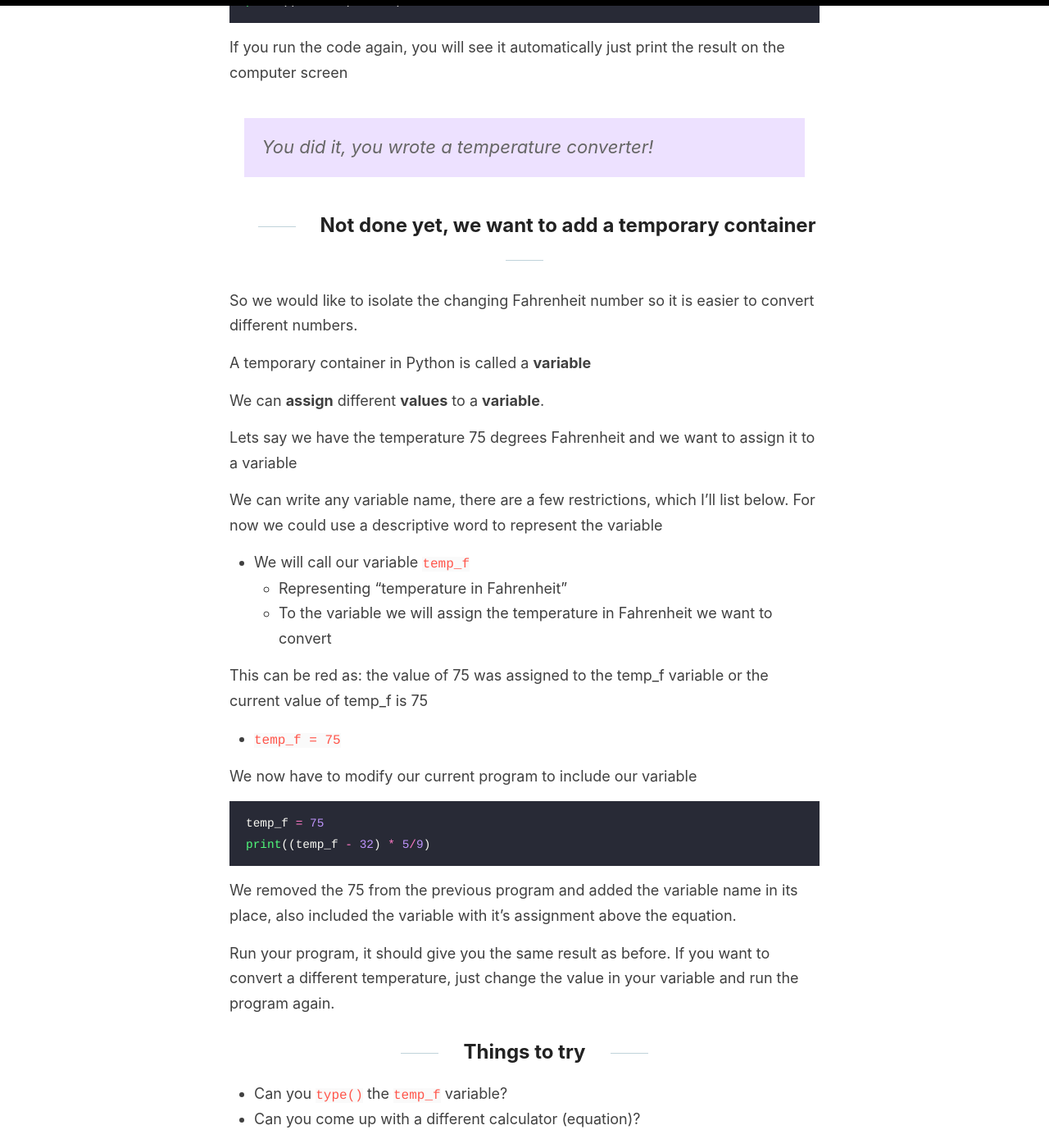
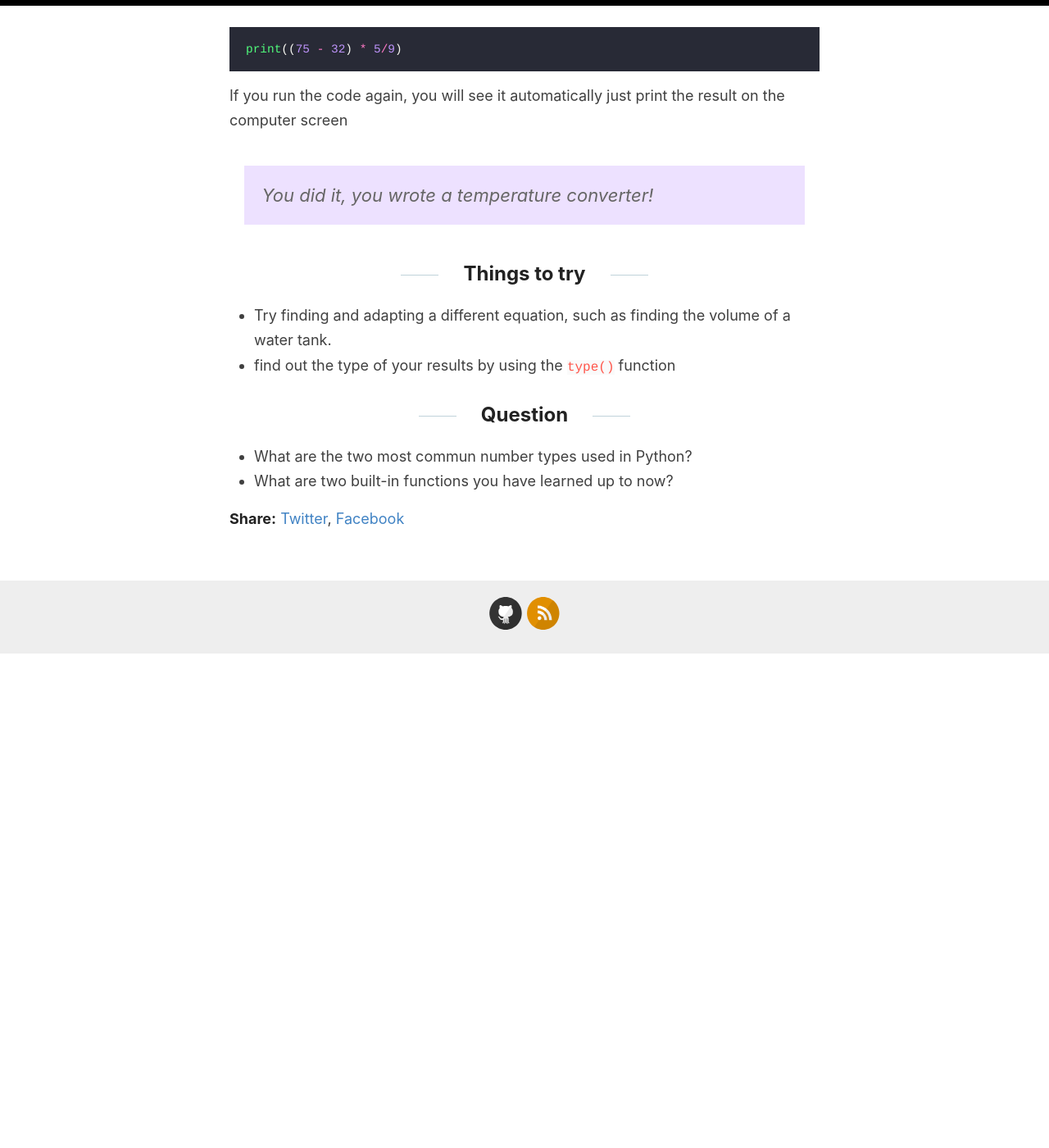
Before and after one commit to KikeVen/python911, a Jekyll site: the page built from _posts/2019-9-30-Temperature-converter-02.md, in a window 1280 px wide and 1400 px high, scrolled down 3739 px. Shown: the whole window at 82% size. Built offline with Jekyll 4.4.1, drawn with Linux system fonts in a browser that asks for light colours; after the commit the page ends 4537 px from its top, so only the background shows below that; some of the changed text lies outside the part shown.

Commit message:
temp update

````diff
--- a/_posts/2019-9-30-Temperature-converter-02.md
+++ b/_posts/2019-9-30-Temperature-converter-02.md
@@ -15,7 +15,6 @@
 * [x] What is the order of operation
 * [x] Launch and write the script
 * [x] Print the results
-* [x] Temporary container for feeding different temperatures to be converter
 
 ## Temperature convertion equation
 
@@ -39,17 +38,18 @@
 
 ### Number types (categories)
 
-From this point on we will reffer to number categories as **types**
+From this point on, we will reffer to number categories as **types**
 
-These are the three most common number **Types**, there are more, they will be introduced at a later point
+These are the two most common number **Types**, **Intergers** and **Floats**, there are more but those will come later.
 
 Literal | Type | Python
 ---|---|---
-1234, -24, 0, 999999 | Integer | int
-1.23, 1. , 3.14e | Floating-point | float
-True, False | Boolean type | bool
+1234, -24, 0, 999999 | **Integer** | int(x)
+1.23, 1. , 3.14e | **Float** | float(x)
+51924361L, 0122L | Long | long(x)
+45.j, 3.14j | Complex | complex(x)
 
-There is a built-in function in python called `type()` Try it in your Online Interactive Consul
+There is a **built-in function** in python called `type()` Try it in your Online Interpreter, Trinket.
 
 ```python
 print(type(1.76))
@@ -71,12 +71,15 @@
 ```python
 # The following would execute in Python but you
 # would not be able to see the result in Trinket
-# Why?
+# Why? think about it, lets keep going
 
 32 + 4
 ```
 
-As I mentioned, there are more but these are the ones we are going to use today. There is a list of numbers and operators available in the Python documentation I will put the links below.
+There is a list of numbers and operators available in the Python documentation, see the links below.
+
+* [Numeric types and operators](https://docs.python.org/3/library/stdtypes.html?highlight=operators#numeric-types-int-float-complex)
+*
 
 ## Order of operationos in Python
 
@@ -118,42 +121,12 @@
 
 > You did it, you wrote a temperature converter!
 
-## Not done yet, we want to add a temporary container
-
-So we would like to isolate the changing Fahrenheit number so it is easier to convert different numbers.
-
-A temporary container in Python is called a **variable**
-
-We can **assign** different **values** to a **variable**.
-
-Lets say we have the temperature 75 degrees Fahrenheit and we want to assign it to a variable
-
-We can write any variable name, there are a few restrictions, which I'll list below. For now we could use a descriptive word to represent the variable
-
-* We will call our variable `temp_f`
-  * Representing "temperature in Fahrenheit"
-  * To the variable we will assign the temperature in Fahrenheit we want to convert
-
-This can be red as: the value of 75 was assigned to the temp_f variable or the current value of temp_f is 75
-
-* `temp_f = 75`
-
-We now have to modify our current program to include our variable
-
-```python
-temp_f = 75
-print((temp_f - 32) * 5/9)
-```
-
-We removed the 75 from the previous program and added the variable name in its place, also included the variable with it's assignment above the equation.
-
-Run your program, it should give you the same result as before. If you want to convert a different temperature, just change the value in your variable and run the program again.
-
 ## Things to try
 
-* Can you `type()` the `temp_f` variable?
-* Can you come up with a different calculator (equation)?
+* Try finding and adapting a different equation, such as finding the volume of a water tank.
+* find out the type of your results by using the `type()` function
 
 ## Question
 
-* What happens to the variable type if you change the value of `temp_f` from a 75 to 75.5?
+* What are the two most commun number types used in Python?
+* What are two built-in functions you have learned up to now?
````
Also changed, not shown: other parts of _posts/2019-9-30-Temperature-converter-02.md (+1 -1 lines).
